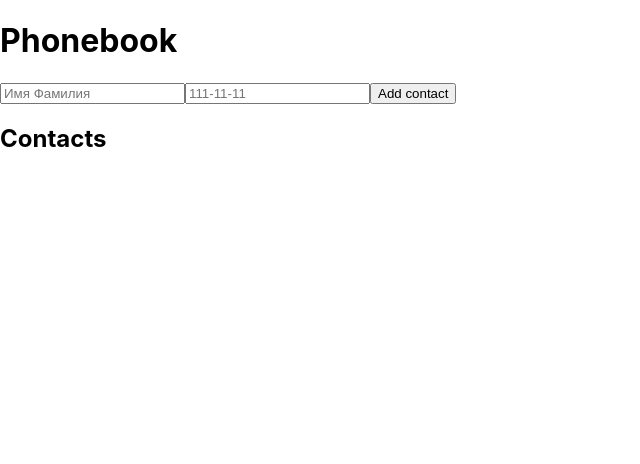
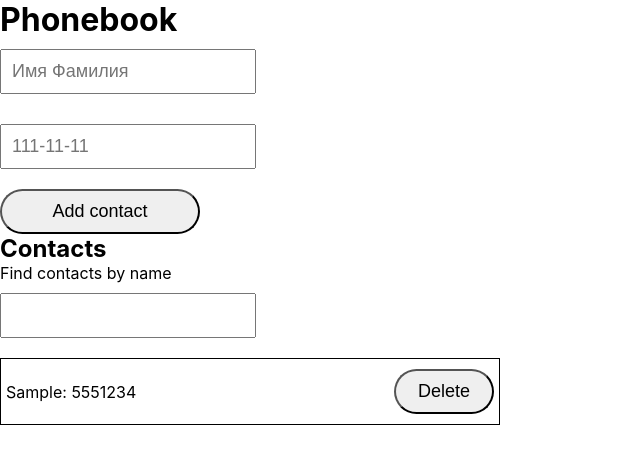
Before and after one commit to Afrikanochka/goit-react-hw-02-phonebook, a React app: page / in a window 1280 px wide. Both pictures are taken after typing "Sample", "5551234" into the empty fields and a click on the button "Add contact". Shown: the whole page, without its empty margins (0-640 px from the left). Built offline with nearby package versions, Linux system fonts and the light colour scheme.

Commit message:
create some styles

```diff
--- a/package.json
+++ b/package.json
@@ -9,6 +9,7 @@
     "react": "^17.0.2",
     "react-dom": "^17.0.2",
     "react-scripts": "4.0.3",
+    "uuid": "^8.3.2",
     "web-vitals": "^1.1.2"
   },
   "scripts": {
--- a/src/Components/App.js
+++ b/src/Components/App.js
@@ -1,12 +1,15 @@
 import React, {Component} from 'react';
+import { v4 as uuidv4 } from 'uuid';
+
 import ContactForm from './contactForm/ContactForm';
+import Filter from './filter/Filter';
+import ContactList from './contactList/ContactList';
 
 class App extends Component {
     state = {
         contacts: [],
           filter: '',
-          name: '',
-          number: '',
+
      }
 
      formHandleSubmit = ({ name, number}) => {
@@ -18,19 +21,42 @@ class App extends Component {
          } else {
              this.setState(({contacts}) => {
                  return {
-                     contacts: [...contacts, {name, number}]
+                     contacts: [...contacts, {name, number, id: uuidv4()}]
                  };
              });
          }
-
      };
 
+    deleteContact = (contactId) => {
+        this.setState((prev) => ({
+            contacts: prev.contacts.filter((contact) => contact.id !== contactId),
+        }))
+    }
+
+    changeFilter = (e) => {
+        this.setState({ filter: e.currentTarget.value });
+      };
+
+    getCurrentContacts = () => {
+        const { contacts, filter } = this.state;
+    const normalizedFilter = filter.toLowerCase();
+
+    return contacts.filter(contact =>
+      contact.name.toLowerCase().includes(normalizedFilter),
+    );
+    }
+
     render() {
+        const {filter} = this.state;
+        const currentContactList = this.getCurrentContacts();
         return (
             <div>
                 <h1>Phonebook</h1>
                 <ContactForm onSubmit={this.formHandleSubmit} />
                 <h2>Contacts</h2>
+                <Filter value={filter} onChange={this.changeFilter} />
+                <ContactList contacts={currentContactList} onDeleteContact={this.deleteContact} />
+
             </div>
         );
     }
--- a/src/Components/contactForm/ContactForm.js
+++ b/src/Components/contactForm/ContactForm.js
@@ -1,5 +1,6 @@
 import {Component} from 'react';
 import PropTypes from "prop-types";
+import styles from "./contactForm.module.css";
 
 class ContactForm extends Component {
     state = {
@@ -25,8 +26,8 @@ class ContactForm extends Component {
     render() {
         const {name, number} = this.state;
         return (
-            <form className="form" onSubmit={this.handleSubmit} >
-                <label htmlFor="name" className="label">
+          <form className={styles.form} onSubmit={this.handleSubmit} >
+                <label htmlFor="name" className={styles.label}>
                 <input
                  value={name}
                  onChange={this.handleChange}
@@ -38,7 +39,7 @@ class ContactForm extends Component {
                  required
 />
                 </label>
-                <label htmlFor="number" className="label">
+                <label htmlFor="number" className={styles.label}>
                 <input
                  value={number}
                  onChange={this.handleChange}
@@ -50,7 +51,7 @@ class ContactForm extends Component {
                  required
 />
                 </label>
-                <button className="button" type="submit" >Add contact</button>
+                <button className={styles.button} type="submit" >Add contact</button>
             </form>
         );
     }
--- /dev/null
+++ b/src/Components/contactForm/contactForm.module.css
@@ -0,0 +1,19 @@
+.form {
+    width: 300px;
+}
+
+.label {
+    display: inline-flex;
+    flex-direction: column;
+}
+input {
+    font-size: 18px;
+    padding: 10px;
+}
+
+.button {
+    width: 200px;
+    font-size: 18px;
+    border-radius: 30px;
+    padding: 10px;
+}
--- /dev/null
+++ b/src/Components/contactList/ContactList.js
@@ -0,0 +1,30 @@
+import PropTypes from "prop-types";
+import styles from './contactList.module.css';
+
+const ContactList = ({ contacts, onDeleteContact }) => {
+    return (
+        <ul className={styles.list}>
+        {contacts.map(({ id, name, number }) => (
+          <li className={styles.item} key={id}>
+            <p className={styles.info}>
+              {name}: {number}
+            </p>
+            <button
+              className={styles.button}
+              type="button"
+              onClick={() => onDeleteContact(id)}>
+                  Delete
+              </button>
+
+          </li>
+        ))}
+      </ul>
+    );
+}
+
+ContactList.propTypes = {
+  contacts: PropTypes.array.isRequired,
+  onDeleteContact: PropTypes.func.isRequired,
+};
+
+export default ContactList;
--- /dev/null
+++ b/src/Components/contactList/contactList.module.css
@@ -0,0 +1,19 @@
+.list {
+    width: 500px;
+
+}
+
+.item {
+    display: flex;
+    justify-content: space-between;
+    align-items: center;
+    border: 1px solid black;
+    padding: 10px 5px;
+    margin-bottom: 5px;
+}
+.button {
+    width: 100px;
+    font-size: 18px;
+    border-radius: 30px;
+    padding: 10px;
+}
--- /dev/null
+++ b/src/Components/filter/Filter.js
@@ -0,0 +1,20 @@
+import PropTypes from "prop-types";
+import styles from "./filter.module.css";
+
+const Filter = ({ value, onChange }) => (
+  <label className={styles.label}>
+    Find contacts by name
+    <input
+      type="text"
+      value={value}
+      onChange={onChange}
+    ></input>
+  </label>
+);
+
+Filter.propTypes = {
+  value: PropTypes.string,
+  onChange: PropTypes.func.isRequired,
+};
+
+export default Filter;
--- /dev/null
+++ b/src/Components/filter/filter.module.css
@@ -0,0 +1,8 @@
+  .label {
+    display: inline-flex;
+    flex-direction: column;
+  }
+  input {
+    margin-top: 10px;
+    margin-bottom: 20px;
+  }
--- a/src/index.css
+++ b/src/index.css
@@ -1,3 +1,37 @@
+html {
+	box-sizing: border-box;
+  }
+
+  *,
+  *::before,
+  *::after {
+	box-sizing: inherit;
+  }
+
+  img {
+    display: block;
+    max-width: 100%;
+    height: auto;
+  }
+
+  li {
+    list-style: none;
+    padding: 0;
+    margin: 0;
+  }
+
+  h1,
+  h2,
+  h3,
+  h4,
+  h5,
+  h6,
+  p,
+  ul {
+    margin: 0;
+    padding: 0;
+  }
+
 body {
   margin: 0;
   font-family: -apple-system, BlinkMacSystemFont, 'Segoe UI', 'Roboto', 'Oxygen',
@@ -6,8 +40,3 @@ body {
   -webkit-font-smoothing: antialiased;
   -moz-osx-font-smoothing: grayscale;
 }
-
-code {
-  font-family: source-code-pro, Menlo, Monaco, Consolas, 'Courier New',
-    monospace;
-}
```
Also changed, not shown: 1 other file.
